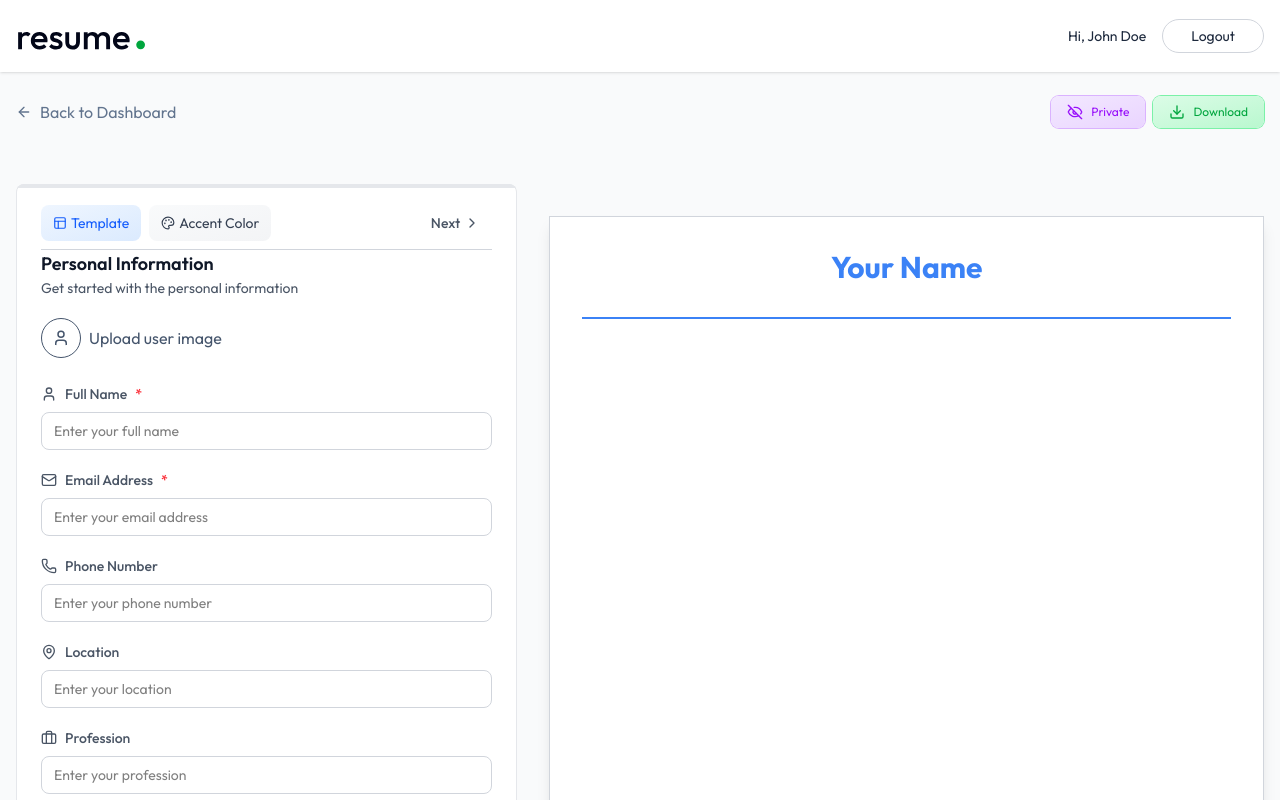
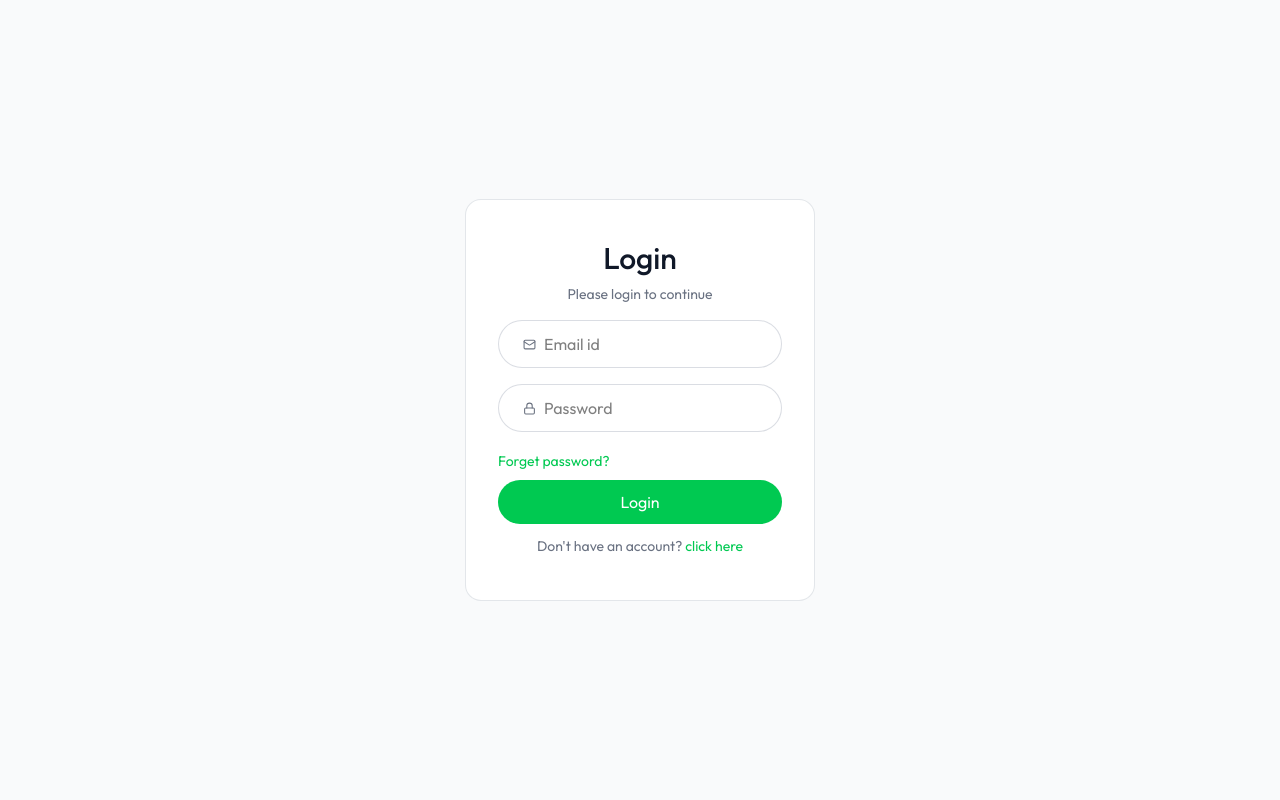
Before and after one commit to rohitmoger11-cyber/resume-builder, a React (Vite) app in the folder client/: page /app/builder/1 in a window 1280 px wide. Shown: the top 800 px of the page. Built offline with nearby package versions, Linux system fonts and the light colour scheme; no server answers.

Commit message:
Adding functionality to the login and logout buttons

```diff
--- a/client/package.json
+++ b/client/package.json
@@ -10,10 +10,15 @@
     "preview": "vite preview"
   },
   "dependencies": {
+    "@reduxjs/toolkit": "^2.11.2",
     "@tailwindcss/vite": "^4.2.1",
+    "axios": "^1.15.2",
     "lucide-react": "^0.575.0",
     "react": "^19.2.0",
     "react-dom": "^19.2.0",
+    "react-hot-toast": "^2.6.0",
+    "react-pdftotext": "^1.3.6",
+    "react-redux": "^9.2.0",
     "react-router-dom": "^7.13.1",
     "tailwindcss": "^4.2.1"
   },
--- a/client/src/App.jsx
+++ b/client/src/App.jsx
@@ -1,4 +1,4 @@
-import React from "react";
+import React, { useEffect } from "react";
 import { Route, Routes } from "react-router-dom";
 import Home from "./pages/Home";
 import Layout from "./pages/Layout";
@@ -6,10 +6,39 @@ import Dashboard from "./pages/Dashboard";
 import ResumeBuilder from "./pages/ResumeBuilder";
 import Preview from "./pages/Preview";
 import Login from "./pages/Login";
+import { useDispatch } from "react-redux";
+import api from "./configes/api";
+import { login , setpayload } from "./app/Features/authSlice";
+import {Toaster} from 'react-hot-toast';
 
 const App = () => {
+   const dispatch = useDispatch();
+
+   const getUserData = async()=>{
+    const token = localStorage.getItem('token');
+    try {
+      if(token){
+        const {data} =await api.get('/users/data',{headers:{Authorization:token}});
+        if(data.user){
+        dispatch(login({token,user:data.user}));
+        }
+        dispatch(setpayload(false));
+      }else{
+        dispatch(setpayload(false));
+      }
+    } catch (error) {
+      dispatch(setpayload(false));
+      console.log(error);
+
+    }
+    }
+    useEffect(()=>{
+      getUserData()},[])
+
+
   return (
     <>
+    <Toaster/>
       <Routes>
 
         <Route path="/" element={<Home />} />
@@ -19,7 +48,6 @@ const App = () => {
         <Route path="builder/:resumeId" element={<ResumeBuilder />} />
         </Route>
         <Route path="view/:resumeId" element={<Preview />} />
-        <Route path="login" element={<Login />} />
 
       </Routes>
     </>
--- /dev/null
+++ b/client/src/app/Features/authSlice.js
@@ -0,0 +1,27 @@
+import { createSlice } from "@reduxjs/toolkit";
+import { act } from "react";
+
+const authSlice = createSlice({
+  name: "auth",
+  initialState: {
+    token: null,
+    user: null,
+    loading: true,
+  },
+  reducers: {
+    login:(state,action)=>{
+      state.token = action.payload.token;
+      state.user = action.payload.user;
+    },
+    logout:(state)=>{
+        state.token='';
+        state.user=null;
+        localStorage.removeItem('');
+    },
+    setpayload:(state,action)=>{
+        state.loading = action.payload;
+    }
+    },
+})
+export const {login,logout,setpayload} = authSlice.actions;
+export default authSlice.reducer;
--- /dev/null
+++ b/client/src/app/store.js
@@ -0,0 +1,8 @@
+import {configureStore} from '@reduxjs/toolkit';
+import authReducer from './Features/authSlice';
+
+export const store = configureStore({
+    reducer:{
+        auth:authReducer,
+    }
+})
--- a/client/src/components/Navebar.jsx
+++ b/client/src/components/Navebar.jsx
@@ -1,11 +1,16 @@
 import React from "react";
+import { useSelector,useDispatch } from "react-redux";
 import { Link , useNavigate} from "react-router-dom";
+import { logout } from "../app/Features/authSlice";
 
 const Navebar = () => {
-    const user={ name:'John Doe'}
+    const {user} = useSelector((state) => state.auth);
+    const dispatch = useDispatch();
+
     const navigate = useNavigate()
     const logoutUser = () => {
         navigate('/')
+        dispatch(logout());
     }
     return (
         <div  className="shadow bg-white">
--- a/client/src/components/home/Hero.jsx
+++ b/client/src/components/home/Hero.jsx
@@ -1,7 +1,10 @@
 import React from "react";
+import { useSelector } from "react-redux";
 import { Link } from "react-router-dom";
 
 const Hero = () => {
+
+    const {user}=useSelector((state)=>state.auth);
 
     const [menuOpen, setMenuOpen] = React.useState(false);
 
@@ -30,11 +33,14 @@ const Hero = () => {
                     </div>
 
                     <div className="flex gap-2">
-                        <Link to='/app?state-register' className="hidden md:block px-6 py-2 bg-green-500 hover:bg-green-700 active:scale-95 transition-all rounded-full text-white">
+                        <Link to='/app?state-register' className="hidden md:block px-6 py-2 bg-green-500 hover:bg-green-700 active:scale-95 transition-all rounded-full text-white" hidden={user}>
                             Get started
                         </Link>
-                        <Link to='/app?state-login' className="hidden md:block px-6 py-2 border active:scale-95 hover:bg-slate-50 transition-all rounded-full text-slate-700 hover:text-slate-900" >
+                        <Link to='/app?state-login' className="hidden md:block px-6 py-2 border active:scale-95 hover:bg-slate-50 transition-all rounded-full text-slate-700 hover:text-slate-900" hidden={user}>
                             Login
+                        </Link>
+                        <Link to='/app' className="hidden md:block px-6 py-2 border active:scale-95 hover:bg-slate-50 transition-all rounded-full text-slate-700 hover:text-slate-900" hidden={!user}>
+                            Dashboard
                         </Link>
                     </div>
 
--- /dev/null
+++ b/client/src/configes/api.js
@@ -0,0 +1,7 @@
+import axios from "axios";
+
+const api = axios.create({
+    baseURL: `${import.meta.env.VITE_BASE_URL}/api`
+})
+
+export default api;
--- a/client/src/main.jsx
+++ b/client/src/main.jsx
@@ -2,9 +2,13 @@ import { createRoot } from 'react-dom/client'
 import './index.css'
 import App from './App.jsx'
 import {BrowserRouter} from 'react-router-dom'
+import { Provider } from 'react-redux';
+import { store } from './app/store';
 
 createRoot(document.getElementById('root')).render(
     <BrowserRouter>
+    <Provider store={store}>
       <App />
+      </Provider>
     </BrowserRouter>
 )
--- a/client/src/pages/Layout.jsx
+++ b/client/src/pages/Layout.jsx
@@ -1,14 +1,27 @@
 import React from "react";
 import { Outlet } from "react-router-dom";
 import Navebar from "../components/Navebar";
+import { useSelector } from "react-redux";
+import Loader from "../components/Loader";
+import Login from "./Login";
 
 const Layout = () => {
+
+  const { user,loading } = useSelector((state) => state.auth);
+
+  if(loading){
+    return <Loader />
+  }
   return (
     <div>
-      <div className="min-h-screen bg-gray-50">
+      {
+        user ?(
+          <div className="min-h-screen bg-gray-50">
         <Navebar />
         <Outlet />
       </div>
+        ):<Login/>
+      }
     </div>
   )
 }
--- a/client/src/pages/Login.jsx
+++ b/client/src/pages/Login.jsx
@@ -1,7 +1,13 @@
 import React from "react";
 import { Lock, Mail, User2Icon } from "lucide-react";
+import { useDispatch } from "react-redux";
+import toast from "react-hot-toast";
+import api from "../configes/api";
+import { login } from "../app/Features/authSlice";
 
 const Login = () => {
+
+    const dispatch = useDispatch();
 
   const query= new URLSearchParams(window.location.search);
   const urlstate = query.get("state")
@@ -17,6 +23,14 @@ const Login = () => {
     const handleSubmit = async (e) => {
         e.preventDefault()
 
+        try {
+            const {data}= await api.post(`/users/${state}`,formData)
+            dispatch(login(data))
+            localStorage.setItem('token',data.token)
+            toast.success(data.message)
+        } catch (error) {
+            toast.error(error.response?.data?.message || error.message)
+        }
     }
 
     const handleChange = (e) => {
```
Also changed, not shown: 1 other file (tests, documents, lock files or other folders).
